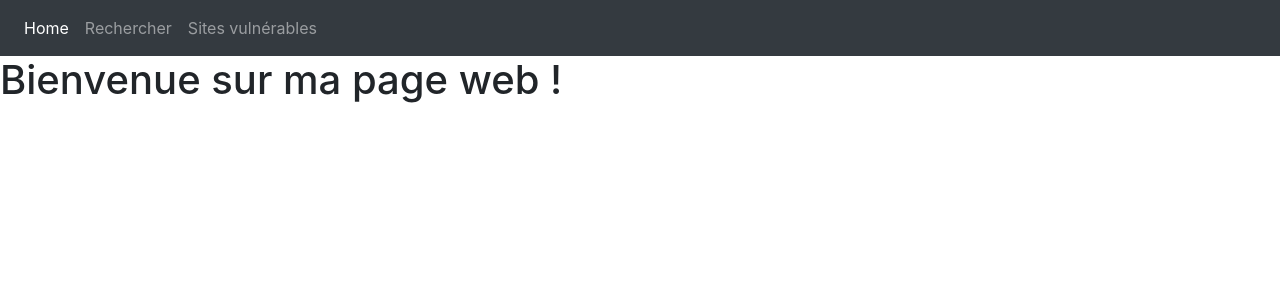
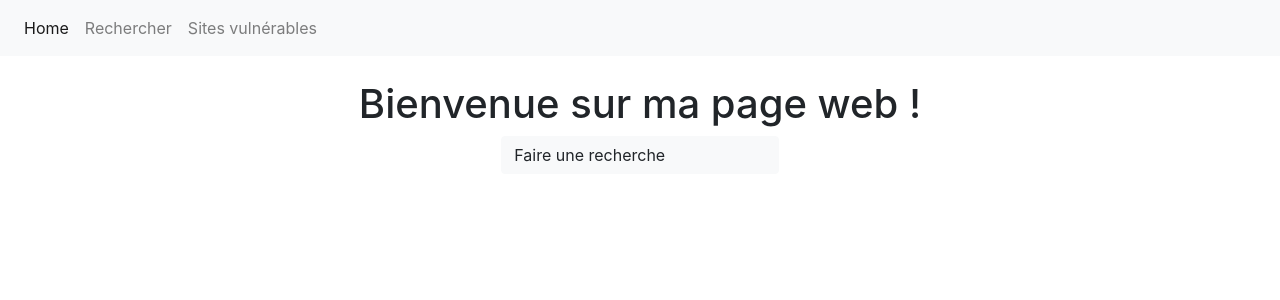
Before and after one commit to blancos-code/MeinSqlMap, a Flask app: page / in a window 1280 px wide. Shown: the top 300 px of the page. Run offline with Flask 3, Linux system fonts and the light colour scheme; some libraries are stand-ins or nearby versions.

Commit message:
update part of styling

```diff
--- a/templates/header.html
+++ b/templates/header.html
@@ -2,10 +2,15 @@
     <meta charset="UTF-8">
     <meta http-equiv="X-UA-Compatible" content="IE=edge">
     <meta name="viewport" content="width=device-width, initial-scale=1.0">
+
     <link rel="stylesheet" href="https://stackpath.bootstrapcdn.com/bootstrap/4.5.0/css/bootstrap.min.css">
+    <link rel="stylesheet_header" href="./stylesheets/header.css">
+    <link rel="stylesheet_header" href="./stylesheets/home.css">
+    <link rel="stylesheet" href="./stylesheets/results.css">
+    <link rel="stylesheet" href="./stylesheets/search.css">
 </head>
 
-<nav class="navbar navbar-expand navbar-dark bg-dark">
+<nav class="navbar navbar-expand navbar-light bg-light">
     <div class="nav navbar-nav">
         <a class="nav-item nav-link active" href="/" aria-current="page">Home</a>
         <a class="nav-item nav-link" href="/search">Rechercher</a>
--- a/templates/home.html
+++ b/templates/home.html
@@ -3,10 +3,16 @@
 <head>
     {% include "header.html" %}
     <title>Ma Page Web</title>
+
 </head>
 <body>
-    {% block content %}
-        <h1>Bienvenue sur ma page web !</h1>
-    {% endblock %}
+    <div class="container-md mt-4">
+        {% block content %}
+            <h1 class="text-center">Bienvenue sur ma page web !</h1>
+            <a href="#" class="btn btn-light mx-auto d-flex btn-search-home w-25 ">Faire une recherche</a>
+        {% endblock %}
+    </div>
+
 </body>
+
 </html>
--- a/templates/results.html
+++ b/templates/results.html
@@ -5,6 +5,7 @@
     <meta http-equiv="X-UA-Compatible" content="IE=edge">
     <meta name="viewport" content="width=device-width, initial-scale=1.0">
     <title>Résultats</title>
+    <link rel="stylesheet" href="./stylesheets/results.css">
     <link href="https://stackpath.bootstrapcdn.com/bootstrap/4.3.1/css/bootstrap.min.css" rel="stylesheet">
     <link href="https://use.fontawesome.com/releases/v5.7.2/css/all.css" rel="stylesheet">
     <script src="https://cdnjs.cloudflare.com/ajax/libs/socket.io/4.0.0/socket.io.js"></script>
--- a/templates/search.html
+++ b/templates/search.html
@@ -3,11 +3,12 @@
 <head>
     {% include "header.html" %}
     <title>Recherche</title>
+    <link rel="stylesheet" href="./search.html">
 </head>
 <body>
     {% block body %}
         <h1>Faire une recherche</h1>
-        <div class="container" style="padding-top:3%;">
+        <div class="container-md mt-4" style="padding-top:3%;">
             <form method="post" action="/search">
                 <div class="row justify-content-center align-items-center g-2">
                     <div class="col-8">
--- /dev/null
+++ b/templates/stylesheets/home.css
@@ -0,0 +1,4 @@
+.btn-search-home{
+    width: fit-content;
+    background-color: red;
+}
```
Also changed, not shown: templates/stylesheets/header.css (added), templates/stylesheets/results.css (added), templates/stylesheets/search.css (added).
